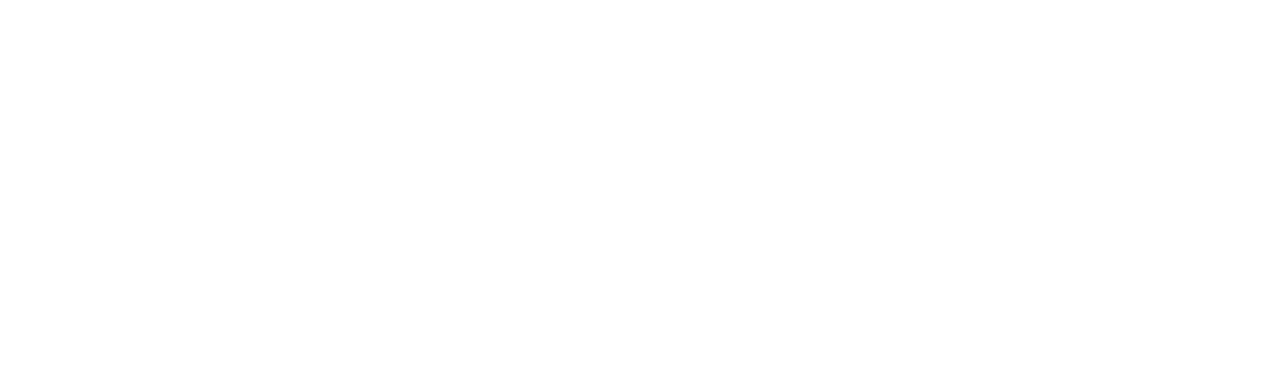
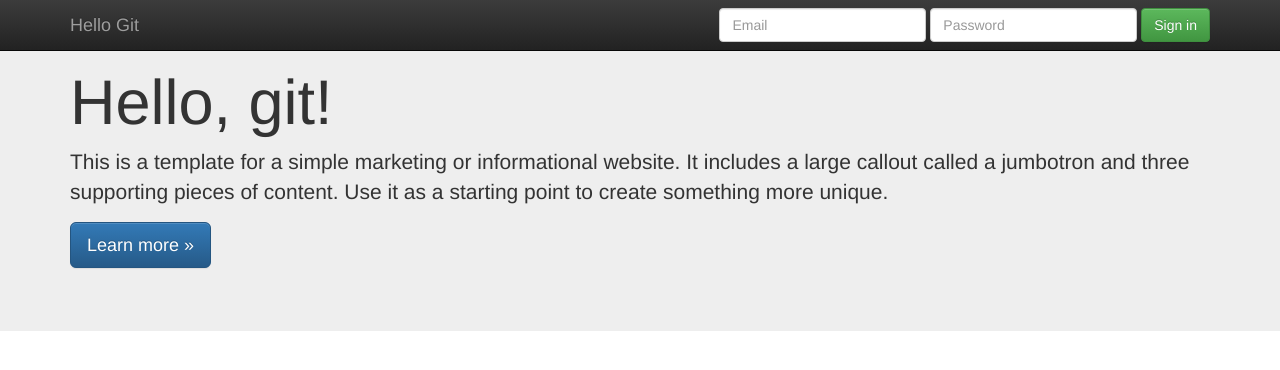
Before and after one commit to yookoala/hellogit, a plain HTML site: page index.html in a window 1280 px wide. Drawn offline with nearby package versions, Linux system fonts and the light colour scheme.

Commit message:
New bootstrap styles

```diff
--- a/index.html
+++ b/index.html
@@ -11,6 +11,40 @@
 </head>
 <body>
 
+  <nav class="navbar navbar-inverse navbar-fixed-top">
+    <div class="container">
+      <div class="navbar-header">
+        <button type="button" class="navbar-toggle collapsed" data-toggle="collapse" data-target="#navbar" aria-expanded="false" aria-controls="navbar">
+          <span class="sr-only">Toggle navigation</span>
+          <span class="icon-bar"></span>
+          <span class="icon-bar"></span>
+          <span class="icon-bar"></span>
+        </button>
+        <a class="navbar-brand" href="#">Hello Git</a>
+      </div>
+      <div id="navbar" class="navbar-collapse collapse">
+        <form class="navbar-form navbar-right">
+          <div class="form-group">
+            <input type="text" placeholder="Email" class="form-control">
+          </div>
+          <div class="form-group">
+            <input type="password" placeholder="Password" class="form-control">
+          </div>
+          <button type="submit" class="btn btn-success">Sign in</button>
+        </form>
+      </div><!--/.navbar-collapse -->
+    </div>
+  </nav>
+
+  <!-- Main jumbotron for a primary marketing message or call to action -->
+  <div class="jumbotron">
+    <div class="container">
+      <h1>Hello, git!</h1>
+      <p>This is a template for a simple marketing or informational website. It includes a large callout called a jumbotron and three supporting pieces of content. Use it as a starting point to create something more unique.</p>
+      <p><a class="btn btn-primary btn-lg" href="#" role="button">Learn more &raquo;</a></p>
+    </div>
+  </div>
+
   <!-- jQuery (necessary for Bootstrap's JavaScript plugins) -->
   <script src="https://ajax.googleapis.com/ajax/libs/jquery/1.12.4/jquery.min.js"></script>
   <!-- Latest compiled and minified JavaScript -->
```
